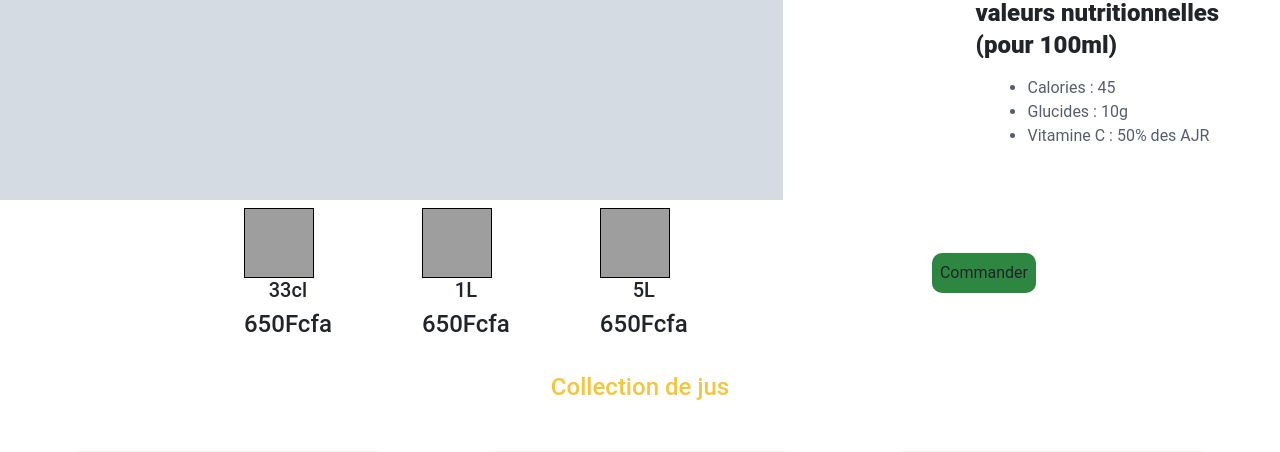
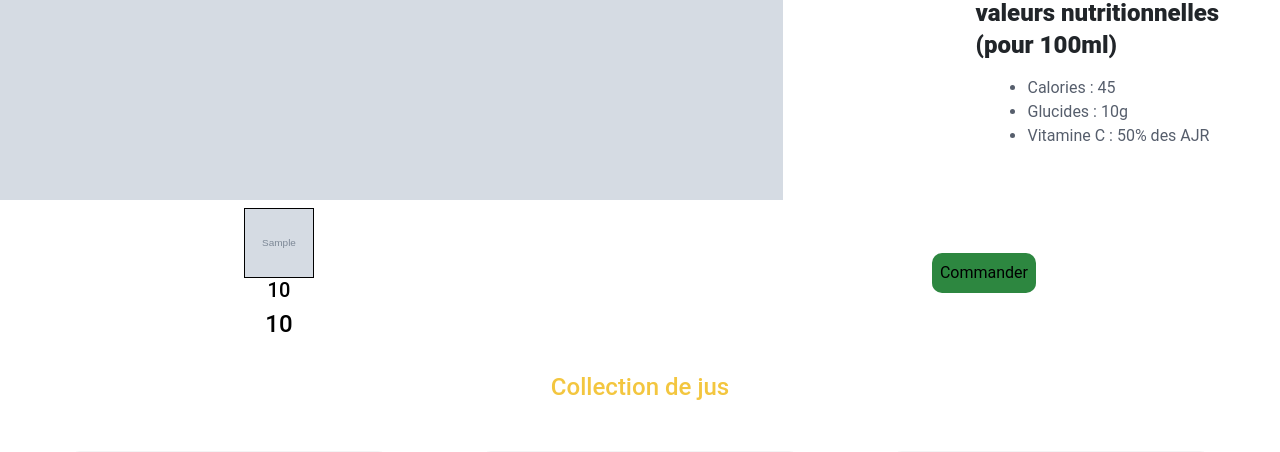
Before and after one commit to Alange39/fruitscam, a PHP site: page /c_produit.php?id=1 in a window 1280 px wide. Shown: the part 730-1182 px from the top of the page. Run offline with PHP 8.4, Linux system fonts and the light colour scheme; tables that the repository leaves empty or names only in its code hold one stand-in row (values such as "Sample post"); grey boxes marked "Sample" are stand-in pictures; some libraries are stand-ins or nearby versions; grey boxes are pictures that could not be loaded.

Commit message:
fin de c_produit creer_produits et produit

```diff
--- a/c_produit.php
+++ b/c_produit.php
@@ -8,6 +8,7 @@ try {
 } catch (PDOException $e) {
     echo "error" . $e->getMessage();
 }
+
 ?>
 
 <!DOCTYPE html>
@@ -15,7 +16,7 @@ try {
 
 <head>
     <meta charset="UTF-8">
-    <!-- <script src="https://cdn.jsdelivr.net/npm/@tailwindcss/browser@4"></script> -->
+    <script src="https://cdn.jsdelivr.net/npm/@tailwindcss/browser@4"></script>
     <script src="https://cdn.tailwindcss.com"></script>
     <meta name="viewport" content="width=device-width, initial-scale=1.0">
     <title>Document</title>
@@ -28,6 +29,14 @@ try {
     include_once "her.php";
 
     foreach ($stmt->fetchAll() as $k => $v) {
+    }
+
+    try {
+        $req = $conn->prepare("SELECT * FROM produits WHERE noms=?");
+        $req->execute(array($v["noms"]));
+    } catch (\Throwable $th) {
+        echo "error";
+        exit;
     }
     ?>
     <section class="mt-[50px] ">
@@ -80,27 +89,26 @@ try {
         <div class="flex justify-center gap-12 items-center">
 
             <div class="flex w-[50%] gap-[90px] mt-2">
+                <?php
+                foreach ($req as $a => $b) {
+                ?>
+                    <a href="c_produit.php?id=<?= $b["id"] ?>">
+                        <div class=" inline-block text-center">
+                            <img src="upload/<?= $b['photos'] ?>" alt="" class="w-[70px] h-[70px] border-1 border-solid border-black">
+                            <h5 class="text-black"><?= $b['quantites'] ?></h5>
+                            <h4 class="text-black"><?= $b["prix"] ?></h4>
+                        </div>
+                    </a>
+                <?php
+                }
+                ?>
 
-                <div class=" inline-block text-center">
-                    <img src="./img/orange pte.png" alt="" class="w-[70px] h-[70px] border-1 border-solid border-black">
-                    <h5>33cl</h5>
-                    <h4>650Fcfa</h4>
-                </div>
 
-                <div class=" inline-block text-center">
-                    <img src="./img/grande orange.png" alt="" class="w-[70px] h-[70px] border-1 border-solid border-black">
-                    <h5>1L</h5>
-                    <h4>650Fcfa</h4>
-                </div>
-
-                <div class=" inline-block text-center">
-                    <img src="./img/orange pte.png" alt="" class="w-[70px] h-[70px] border-1 border-solid border-black">
-                    <h5>5L</h5>
-                    <h4>650Fcfa</h4>
-                </div>
 
             </div>
-            <button class="p-2 bg-[#2D8740] inline-block rounded-[10px]">Commander</button>
+            <a href="https://wa.me/237" target="_blank">
+                <button class="p-2 bg-[#2D8740] inline-block rounded-[10px] text-black">Commander</button>
+            </a>
 
         </div>
     </section>
@@ -146,6 +154,7 @@ try {
 
     <?php
     include_once "footer.php";
+
     include_once "script.php";
     ?>
 </body>
--- a/her.php
+++ b/her.php
@@ -27,7 +27,7 @@
                 <div class="hidden absolute rounded-[15px] bg-[#2D8740] right-[10%] md:relative w-[25%] md:flex md:items-center md:w-auto" id="navbar-menu">
                     <ul class="flex flex-col mt-4 md:flex-row items-center md:mt-0 md:space-x-6">
                         <li>
-                            <a href="/" class="block py-2 text-white hover:scale-110 transition-transform relative group">
+                            <a href="index.php" class="block py-2 text-white hover:scale-110 transition-transform relative group">
                                 Home
                                 <span class="absolute w-0 h-px bg-white bottom-0 left-1/2 group-hover:w-full group-hover:left-0 transition-all duration-300 opacity-0 group-hover:opacity-100"></span>
                             </a>
--- a/produits.php
+++ b/produits.php
@@ -17,8 +17,8 @@ try {
     <meta charset="UTF-8">
     <meta name="viewport" content="width=device-width, initial-scale=1.0">
     <script src="https://cdn.jsdelivr.net/npm/flowbite@3.1.2/dist/flowbite.min.js"></script>
+    <script src="https://cdn.jsdelivr.net/npm/@tailwindcss/browser@4"></script>
     <script src="https://cdn.tailwindcss.com"></script>
-    <script src="https://cdn.jsdelivr.net/npm/@tailwindcss/browser@4"></script>
     <title>Document</title>
 </head>
 
```
Also changed, not shown: upload/67f2dc3f1a00b2.17506787.png (added).
